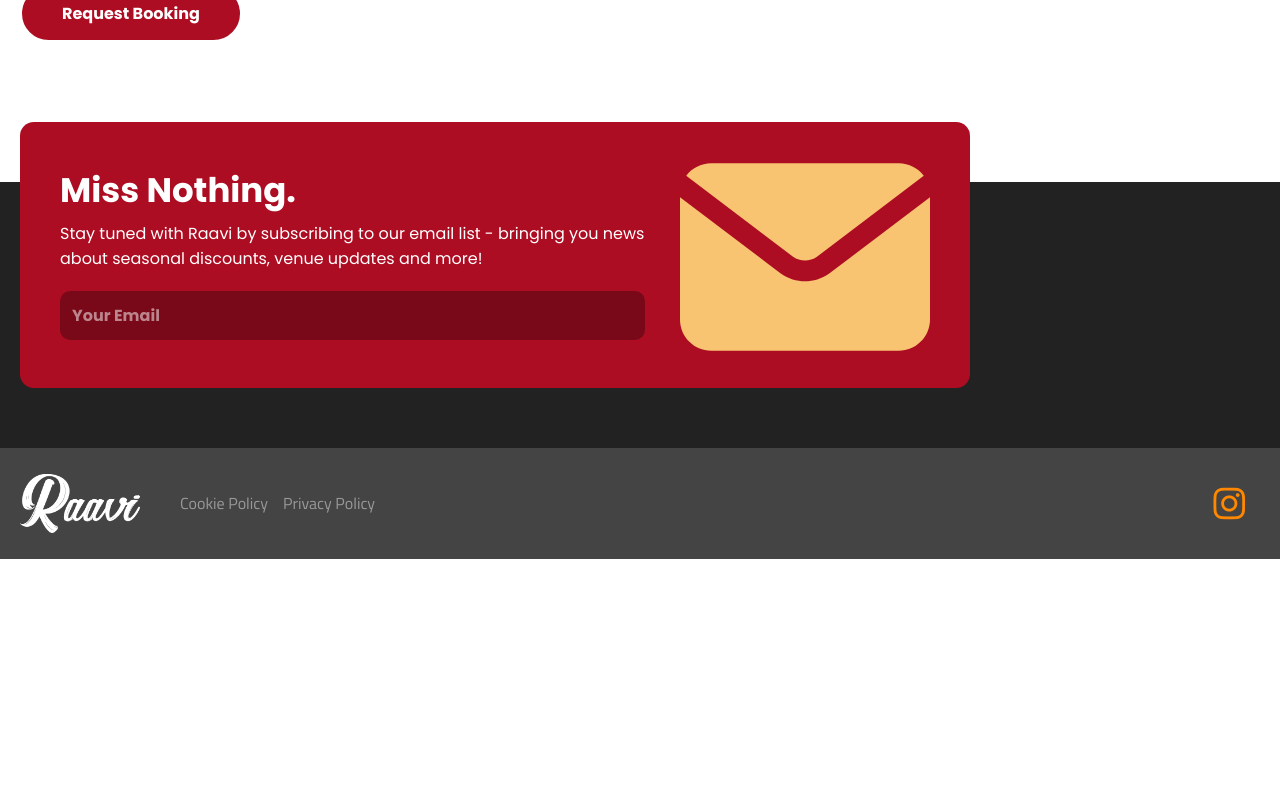
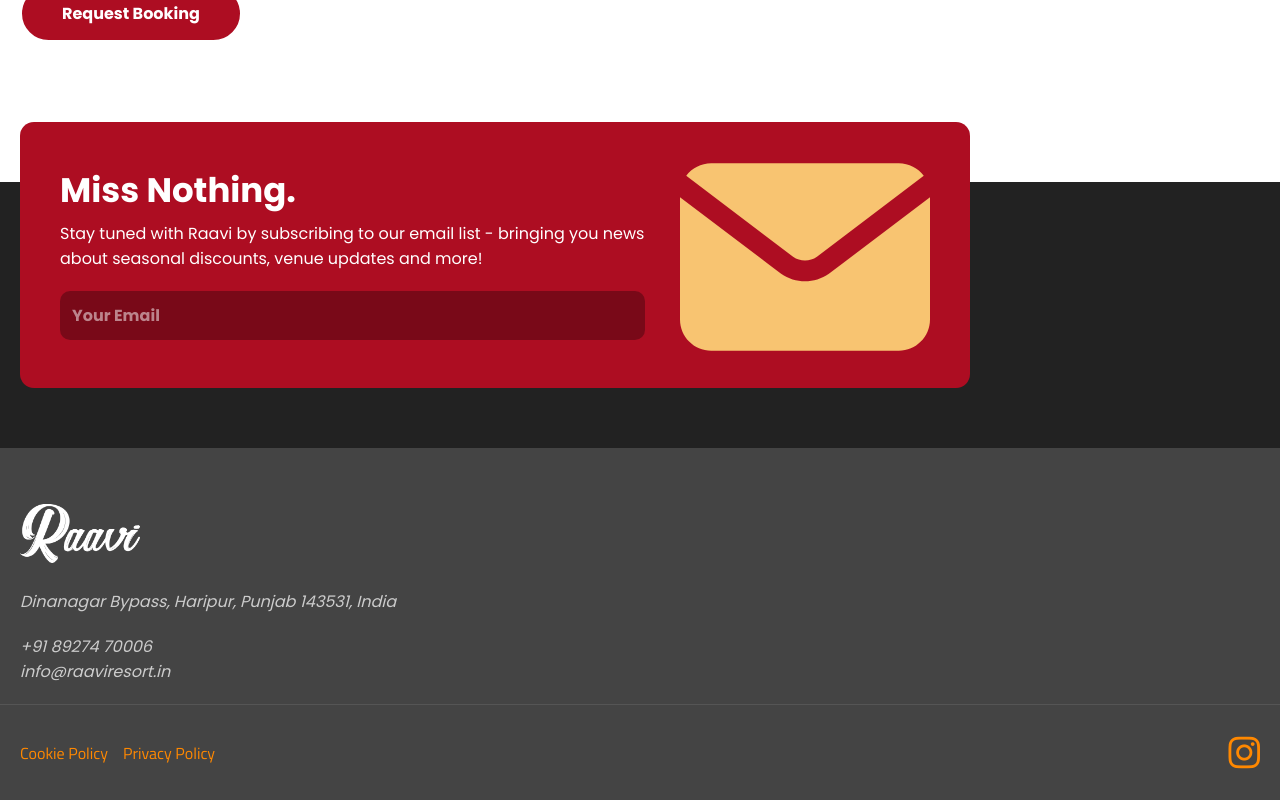
Before and after one commit to brinxade/raavi-resort, a React (Create React App) app: page /booking in a window 1280 px wide. Shown: the part 1007-1807 px from the top of the page. Before the commit the page ends 1566 px from the top, so only its background shows below. Built offline with nearby package versions, Linux system fonts and the light colour scheme.

Commit message:
Newsletter component UI updates

```diff
--- a/src/components/Footer.js
+++ b/src/components/Footer.js
@@ -1,42 +1,36 @@
-import imgEnvelope from "images/envelope.svg";
 import logo from "images/logo.png";
 import { Link } from "react-router-dom";
-import imgSend from "images/icon-send.svg";
+import { NewsletterSub } from "./NewsletterSub";
 
 function Footer() {
     return (
         <footer id="site-footer">
             <div className="upper">
-                <div id="subscribe-newsletter" className="flex-apart fg-1">
-                    <div className="flex-column">
-                        <h3>Miss Nothing.</h3>
-                        <p className="mb-3">
-                            Stay tuned with Raavi by subscribing to our email list - bringing you news about seasonal discounts, venue updates and more!
-                        </p>
-                        <div className="input-wrapper">
-                            <input type="email" placeholder="Your Email"/>
-                            <button><i className="fa-solid fa-paper-plane-top"></i></button>
-                        </div>
-                    </div>
-                    <div className="thumbnail-wrapper">
-                        <img src={imgEnvelope} alt=""/>
-                    </div>
-                </div>
+                <NewsletterSub/>
             </div>
 
             <div className="lower">
                 <div className="inner ss-3">
-                    <Link to="/" className="logo">
-                        <img src={logo} alt="Raavi Resort Logo"/>
-                    </Link>
+                    <div className="business-info">
+                        <Link to="/" className="logo mb-5">
+                            <img src={logo} alt="Raavi Resort Logo"/>
+                        </Link>
+                        <address>
+                            <p className="mb-3">Dinanagar Bypass, Haripur, Punjab 143531, India</p>
+                            <p> +91 89274 70006</p>
+                            <p><a href="mailto: info@raaviresort.in">info@raaviresort.in</a></p>
+                        </address>
+                    </div>
+                </div>
 
+                <div className="site-identity flex-apart ss-3 base-padding">
                     <nav>
                         <Link to="/policy/cookies">Cookie Policy</Link>
                         <Link to="/policy/privacy">Privacy Policy</Link>
                     </nav>
 
                     <nav className="social-tray ml-auto">
-                        <a href="https://www.instagram.com/raavi_raffles_resort/" className="icon-wrapper"><i className="fa-brands fa-instagram"></i></a>
+                        <Link to="https://www.instagram.com/raavi_raffles_resort/" className="icon-wrapper"><i className="fa-brands fa-instagram"></i></Link>
                     </nav>
                 </div>
             </div>
--- a/src/components/LoaderButton.js
+++ b/src/components/LoaderButton.js
@@ -3,7 +3,7 @@ function LoaderButton(props) {
     return (
         <div className="flex">
             <button className={`mr-3 button button-secondary button-submit ${props.loading && 'button-loading'}`}>
-                <span>{props.text || 'Button'}</span>
+                {props.text && <span>{props.text}</span>}
             </button>
             {props.status && <p className="button-status flex"><i class="fa-solid fa-check"></i> Message Sent</p>}
         </div>
--- /dev/null
+++ b/src/components/NewsletterSub.js
@@ -0,0 +1,51 @@
+import imgEnvelope from "images/envelope.svg";
+import imgSend from "images/icon-send.svg";
+import { useState } from "react";
+
+function NewsletterSub() {
+
+    const [isLoading, setIsLoading] = useState(false);
+    const [email, setEmail] = useState("");
+    const [timer, setTimer] = useState(0);
+    const [subscribed, setSubscribed] = useState(false);
+
+    const handleSub = () => {
+        console.log("Handle sub");
+        if(email) {
+            setIsLoading(true);
+            if(timer == 0) {
+                setTimeout(() => {
+                    setIsLoading(false);
+                    setEmail("");
+                    setSubscribed(true);
+                }, 1000);
+            }
+        }
+    };
+
+    return (
+        <div id="subscribe-newsletter" className="flex-apart fg-1">
+            <div className="flex-column">
+                <h3>Miss Nothing.</h3>
+                <p className="mb-3">
+                    Stay tuned with Raavi by subscribing to our email list - bringing you news about seasonal discounts, venue updates and more!
+                </p>
+
+                {subscribed && <p className="button-status flex"><i class="fa-solid fa-check"></i> Subscribed</p>}
+
+                {!subscribed && <div className="input-wrapper">
+                    <input type="email" placeholder="Your Email" value={email} onChange={(e) => setEmail(e.target.value)}/>
+                    <button onClick={handleSub} className={`${isLoading && "button-loading"}`}>
+                        {!isLoading && <i className="fa-solid fa-paper-plane-top"></i>}
+                    </button>
+                </div>}
+            </div>
+            <div className="thumbnail-wrapper">
+                <img src={imgEnvelope} alt=""/>
+            </div>
+        </div>
+    );
+
+}
+
+export { NewsletterSub };
--- a/src/style/main.scss
+++ b/src/style/main.scss
@@ -108,6 +108,12 @@
     background-color: #222;
     margin-top: 120px;
 
+    .logo {
+        display: block;
+        margin-bottom: 20px;
+        margin-top: 30px;
+    }
+
     .upper {
         max-width: $screen-size-large;
         margin: 0 auto;
@@ -136,6 +142,21 @@
         }
     }
 
+    address {
+        display: flex;
+        flex-direction: column;
+        justify-content: start;
+        align-items: start;
+        color: #ccc;
+        font-size: $text-s;
+    }
+
+    .site-identity {
+        color: $primary;
+        border-top: 1px solid #555;
+
+        nav { display: flex; gap: 15px; }
+    }
 }
 
 #subscribe-newsletter {
@@ -154,6 +175,8 @@
         margin: -30px 0 -40px 15px !important;
     }
 
+    .button-status { padding: 10px 0; }
+
     .input-wrapper {
         position: relative;
 
@@ -170,6 +193,9 @@
             cursor: pointer;
 
             &:hover { color: darken($primary, 10%); }
+            &.button-loading {
+                padding: 14px;
+            }
         }
     }
 
--- a/src/style/ui.scss
+++ b/src/style/ui.scss
@@ -52,7 +52,7 @@
     span { margin-right: 15px; }
 }
 
-.button-status i { font-size: 20px; color: green; margin-right: 10px; }
+.button-status i { font-size: 20px; color: rgb(0, 221, 0); margin-right: 10px; }
 
 .button-loading::after {
     content: '';
```
